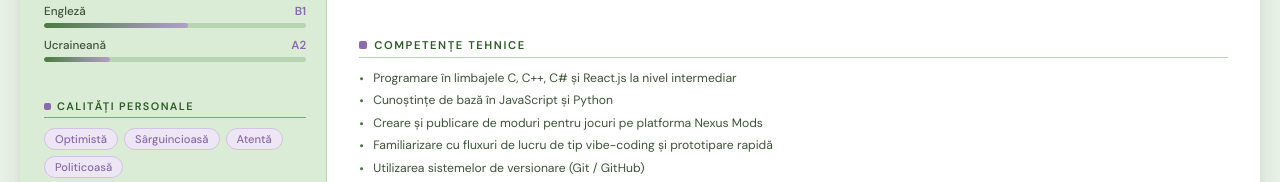
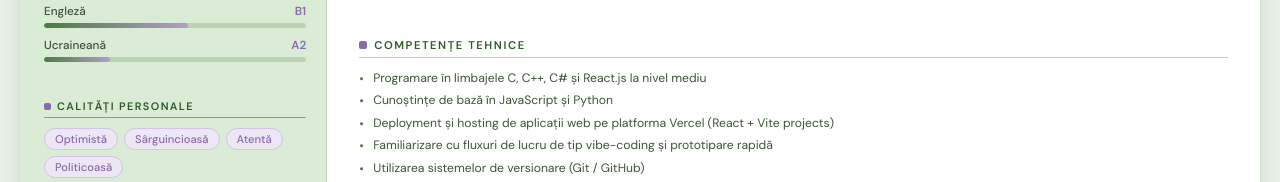
Before and after one commit to catalinaburlacu/CV, a React (Vite) app: page / in a window 1280 px wide. Shown: the part 552-734 px from the top of the page. Built offline with nearby package versions, Linux system fonts and the light colour scheme.

Commit message:
Small change

```diff
--- a/src/assets/api.js
+++ b/src/assets/api.js
@@ -61,9 +61,9 @@ export const cvData = {
   ],
 
   competencies: [
-    "Programare în limbajele C, C++, C# și React.js la nivel intermediar",
+    "Programare în limbajele C, C++, C# și React.js la nivel mediu",
     "Cunoștințe de bază în JavaScript și Python",
-    "Creare și publicare de moduri pentru jocuri pe platforma Nexus Mods",
+    "Deployment și hosting de aplicații web pe platforma Vercel (React + Vite projects)",
     "Familiarizare cu fluxuri de lucru de tip vibe-coding și prototipare rapidă",
     "Utilizarea sistemelor de versionare (Git / GitHub)",
   ],
```
Also changed, not shown: 1 other file (tests, documents, lock files or other folders).
